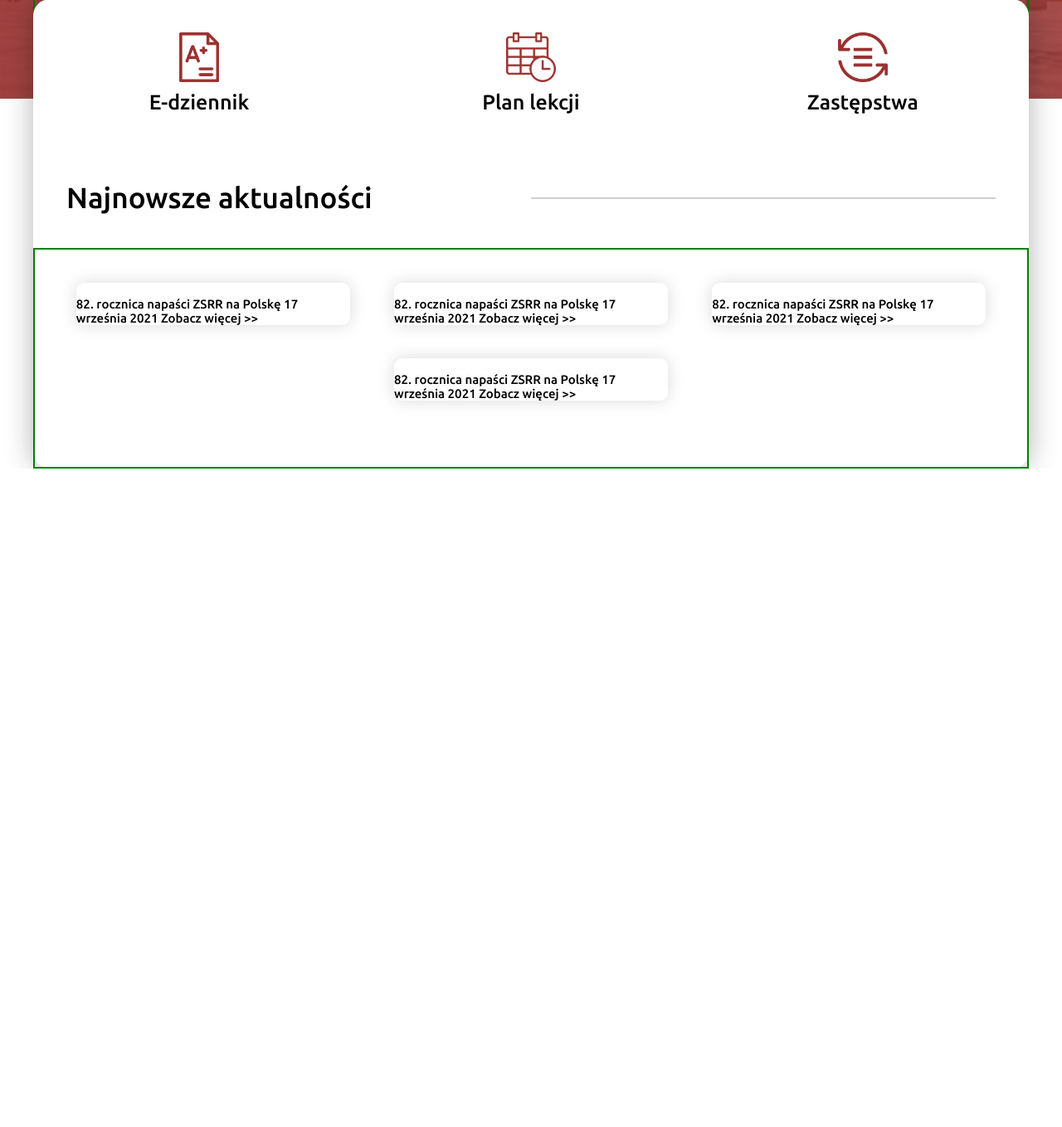
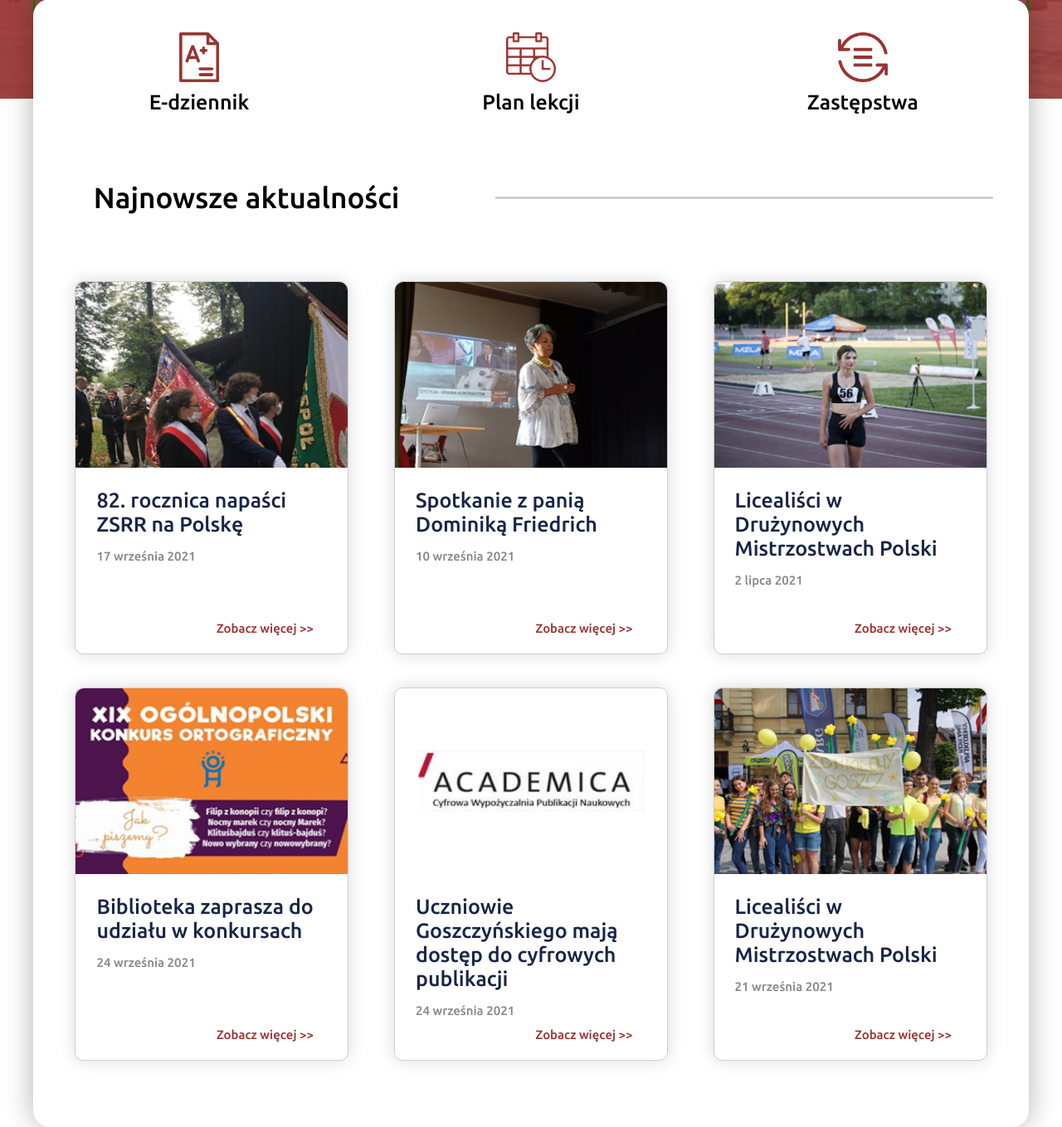
Before and after one commit to white67/goszcz-page-rebrand, a PHP site: page / in a window 1280 px wide. Shown: the part 622-1981 px from the top of the page at 83% size. Before the commit the page ends 1187 px from the top, so only its background shows below. Run offline with PHP 8.4, Linux system fonts and the light colour scheme.

Commit message:
aktualności ready (responsywne)

```diff
--- a/index.html
+++ b/index.html
@@ -143,7 +143,7 @@
             </div>
 
             <div class="newsSectionTitle">
-                <div class="newsText">
+                <div class="newsSectionTitleText">
                     <span>Najnowsze aktualności</span>
                 </div>
 
@@ -154,7 +154,7 @@
             <div class="newsSection">
                 <div class="newsElement">
                     <div class="newsElImage">
-                        <img src="" alt="">
+                        <img src="./files/graphic/image-news1.png" alt="">
                     </div>
 
                     <span class="newsElTitle">
@@ -165,63 +165,111 @@
                         17 września 2021
                     </span>
 
+                    <a href="">
                         <span class="newsElShowMore">
                             Zobacz więcej >>
                         </span>
+                    </a>
                 </div>
 
                 <div class="newsElement">
                     <div class="newsElImage">
-                        <img src="" alt="">
+                        <img src="./files/graphic/image-news2.png" alt="">
                     </div>
 
                     <span class="newsElTitle">
-                        82. rocznica napaści ZSRR na Polskę
+                        Spotkanie z panią Dominiką Friedrich
                     </span>
 
                     <span class="newsElDate">
-                        17 września 2021
+                        10 września 2021
                     </span>
 
+                    <a href="">
                         <span class="newsElShowMore">
                             Zobacz więcej >>
                         </span>
+                    </a>
                 </div>
 
                 <div class="newsElement">
                     <div class="newsElImage">
-                        <img src="" alt="">
+                        <img src="./files/graphic/image-news3.png" alt="">
                     </div>
 
                     <span class="newsElTitle">
-                        82. rocznica napaści ZSRR na Polskę
+                        Licealiści w Drużynowych Mistrzostwach Polski
                     </span>
 
                     <span class="newsElDate">
-                        17 września 2021
+                        2 lipca 2021
                     </span>
 
+                    <a href="">
                         <span class="newsElShowMore">
                             Zobacz więcej >>
                         </span>
+                    </a>
                 </div>
 
                 <div class="newsElement">
                     <div class="newsElImage">
-                        <img src="" alt="">
+                        <img src="./files/graphic/image-news4.png" alt="">
                     </div>
 
                     <span class="newsElTitle">
-                        82. rocznica napaści ZSRR na Polskę
+                        Biblioteka zaprasza do udziału w konkursach
                     </span>
 
                     <span class="newsElDate">
-                        17 września 2021
+                        24 września 2021
                     </span>
 
+                    <a href="">
                         <span class="newsElShowMore">
                             Zobacz więcej >>
                         </span>
+                    </a>
+                </div>
+
+                <div class="newsElement">
+                    <div class="newsElImage">
+                        <img src="./files/graphic/image-news5.png" alt="">
+                    </div>
+
+                    <span class="newsElTitle">
+                        Uczniowie Goszczyńskiego mają dostęp do cyfrowych publikacji
+                    </span>
+
+                    <span class="newsElDate">
+                        24 września 2021
+                    </span>
+
+                    <a href="">
+                        <span class="newsElShowMore">
+                            Zobacz więcej >>
+                        </span>
+                    </a>
+                </div>
+
+                <div class="newsElement">
+                    <div class="newsElImage">
+                        <img src="./files/graphic/image-news6.png" alt="">
+                    </div>
+
+                    <span class="newsElTitle">
+                        Licealiści w Drużynowych Mistrzostwach Polski
+                    </span>
+
+                    <span class="newsElDate">
+                        21 września 2021
+                    </span>
+
+                    <a href="">
+                        <span class="newsElShowMore">
+                            Zobacz więcej >>
+                        </span>
+                    </a>
                 </div>
             </div>
         </div>
--- a/styles.css
+++ b/styles.css
@@ -407,21 +407,22 @@ main {
 
 .newsSectionTitle {
   display: flex;
-  flex-direction: row;
+  flex-wrap: wrap;
   align-items: center;
-  padding: 40px;
-  justify-content: space-between;
+  justify-content: space-around;
   font-size: 35px;
   font-weight: 500;
-  width: 100%;
+
 }
 
-.newsSectionTitle div {
-  width: 100%;
+.newsSectionTitleText {
+  margin: 40px;
 }
 
 .smallLine {
-  height: 2px;
+  height: 3px;
+  width: 50%;
+  margin: 10px;
   background-color: var(--lightgrey);
 }
 
@@ -437,13 +438,56 @@ main {
   gap: 3%;
   justify-content: space-around;
   font-weight: 500;
-  border: var(--borderSize) solid green;
 }
 
 .newsElement {
+  display: flex;
+  flex-direction: column;
+  position: relative;
   width: 330px;
+  height: 450px;
   background-color: white;
   border-radius: 10px;
   box-shadow: 0 0 20px rgba(0, 0, 0, 0.15);
   margin-bottom: 40px;
+  border: 1px solid var(--lightgrey);
 }
+
+.newsElement a {
+  text-decoration: none;
+  color: var(--red);
+}
+
+.newsElImage {
+  height: 50%;
+
+}
+
+.newsElImage img {
+  border-radius: 10px 10px 0 0;
+  width: 100%;
+  max-height: 100%;
+}
+
+.newsElTitle {
+  text-align: left;
+  font-size: 25px;
+  overflow-wrap: break-word;
+  color: var(--darkblue);
+  padding: 25px 25px 0 25px;
+}
+
+.newsElDate {
+  text-align: left;
+  font-size: 15px;
+  color: var(--normalgrey);
+  padding: 15px 25px 0 25px;
+}
+
+.newsElShowMore {
+  text-align: right;
+  position: absolute;
+  bottom: 5%;
+  right: 5%;
+  padding: 15px 25px 0 25px;
+}
```
Also changed, not shown: files/graphic/image-news1.png (added), files/graphic/image-news2.png (added), files/graphic/image-news3.png (added), files/graphic/image-news4.png (added), files/graphic/image-news5.png (added), files/graphic/image-news6.png (added). Lines whose indentation alone changed are shown as unchanged.
